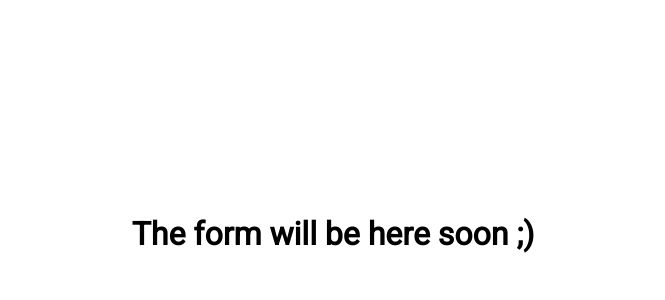
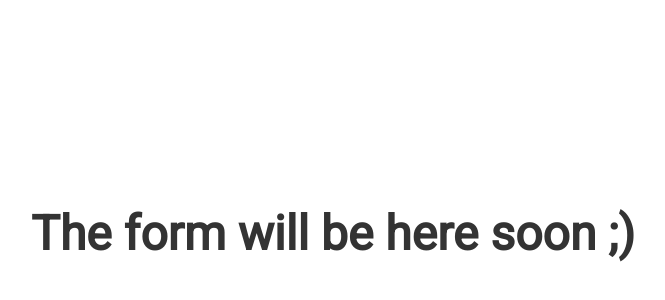
Before and after one commit to MayllaRabay/desafio-serasa, a Next.js app in the folder serasa-challenge/: page / in a window 1280 px wide. Shown: the part 166-466 px from the top of the page, without its empty margins (307-972 px from the left). Built offline with nearby package versions, Linux system fonts and the light colour scheme.

Commit message:
feat: design system added in global style

```diff
--- a/serasa-challenge/src/app/styles/global.css
+++ b/serasa-challenge/src/app/styles/global.css
@@ -4,14 +4,138 @@
   margin: 0;
 }
 
+:root {
+  --light-solid: #FFFFFF;
+  --light-high: rgba(255, 255, 255, 0.80);
+
+  --dark-low: rgba(0, 0, 0, 0.44);
+  --dark-medium: rgba(0, 0, 0, 0.60);
+  --dark-high: rgba(0, 0, 0, 0.80);
+
+  --magenta: #E63888;
+
+  /*Max for Phones*/
+  --xs: 576px;
+
+  /*Max for Tablets*/
+  --sm: 768px;
+
+  /*Max for Laptops*/
+  --md: 992px;
+
+  /*Max for Desktops, above are Large Desktops*/
+  --lg: 1200px;
+}
+
 html,
 body {
   max-width: 100vw;
-  min-height: 100vh;
-  height: fit-content;
+  min-height: fit-content;
+  height: 100vh;
   overflow-x: hidden;
+}
+
+body {
+  background-color: var(--light-high);
+  color: var(--dark-high);
+}
+
+h1,
+h2,
+h3,
+h4,
+h5,
+h6 {
+  font-family: 'Roboto', sans-serif;
+  font-weight: 700;
+}
+
+/*Display*/
+h1 {
+  font-size: 3rem;
+  letter-spacing: -1.2;
+  line-height: 52px;
+}
+
+/*Heading L*/
+h2 {
+  font-size: 2.5rem;
+  letter-spacing: -1;
+  line-height: 44px;
+}
+
+/*Heading M*/
+h3 {
+  font-size: 2rem;
+  letter-spacing: -0.8;
+  line-height: 36px;
+}
+
+/*Heading S*/
+h4 {
+  font-size: 1.5rem;
+  letter-spacing: -0.6;
+  line-height: 28px;
+}
+
+/*Heading SX*/
+h5 {
+  font-size: 1.5rem;
+  line-height: 24px;
+}
+
+/*Subheading*/
+h6 {
+  font-size: 1rem;
+  line-height: 20px;
+}
+
+/*Body M*/
+p {
+  font-family: 'Roboto', sans-serif;
+  font-weight: 400;
+  font-size: 1rem;
+  line-height: 24px;
 }
 
 button {
   cursor: pointer;
 }
+
+@media (max-width: var(--sm)) {
+  h1 {
+    font-size: 2.5rem;
+    line-height: 44px;
+  }
+
+  h2 {
+    font-size: 2rem;
+    line-height: 36px;
+  }
+
+  h3 {
+    font-size: 1.5rem;
+    line-height: 28px;
+  }
+
+  h4 {
+    font-size: 1.25rem;
+    line-height: 24px;
+  }
+
+  h5 {
+    font-size: 1.125rem;
+    line-height: 22px;
+  }
+}
+
+@media (prefers-color-scheme: dark) {
+  html {
+    color-scheme: dark;
+  }
+
+  body {
+    background-color: var(--dark-low);
+    color: var(--light-solid);
+  }
+}
```
Also changed, not shown: serasa-challenge/src/app/styles/home.module.scss (+2 -5 lines).
